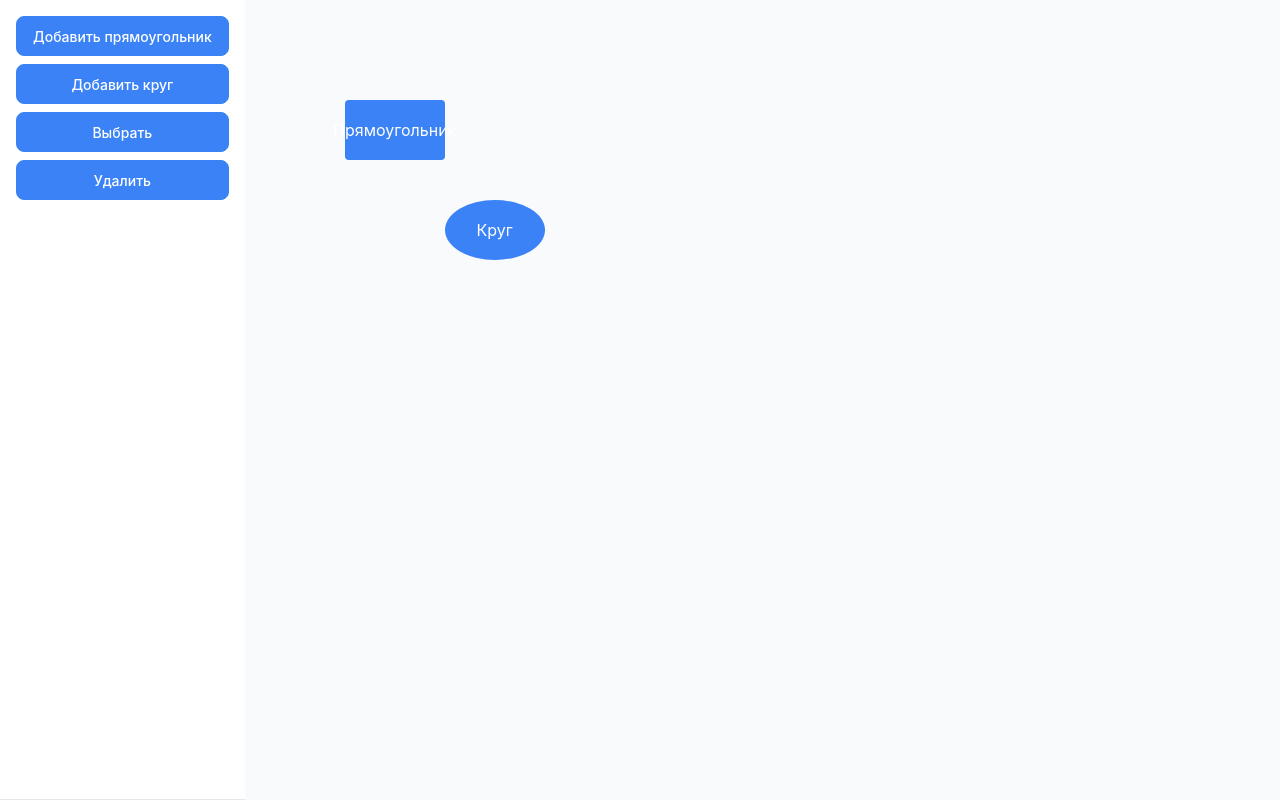
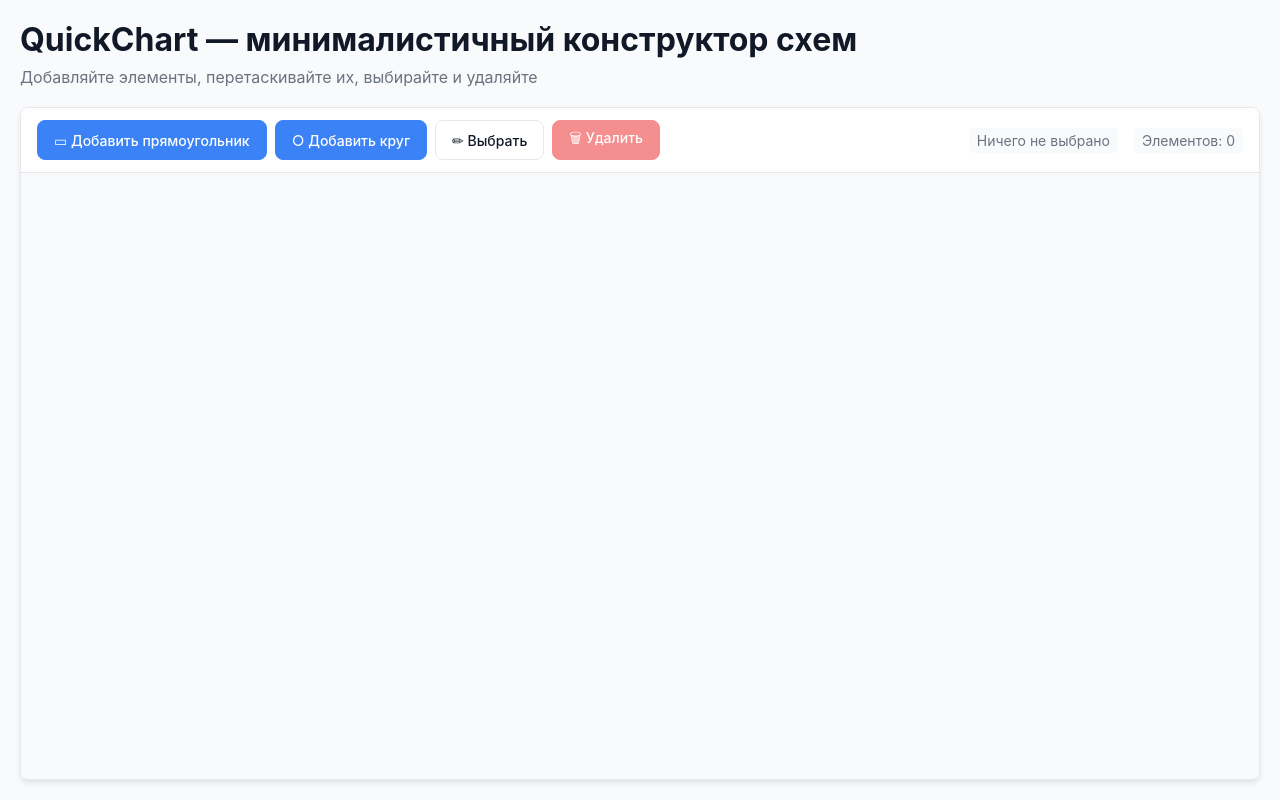
Before and after one commit to Jhon-Crow/quick-flowchart-editor, a React (Vite) app: page / in a window 1280 px wide. Built offline with nearby package versions, Linux system fonts and the light colour scheme.

Commit message:
add zustand storage & interactivity

```diff
--- a/package.json
+++ b/package.json
@@ -16,7 +16,8 @@
   "dependencies": {
     "react": "^19.1.0",
     "react-dom": "^19.1.0",
-    "styled-components": "^6.1.19"
+    "styled-components": "^6.1.19",
+    "zustand": "^5.0.9"
   },
   "devDependencies": {
     "@eslint/js": "^9.25.0",
--- /dev/null
+++ b/src/entities/Node/model/store/useCanvasStore.ts
@@ -0,0 +1,75 @@
+import { create } from 'zustand';
+import type { CanvasNodeType, CanvasStore, NodeType } from '../types';
+
+export const useCanvasStore = create<CanvasStore>((set) => ({
+    // Начальное состояние
+    nodes: [],
+    selectedNodeId: null,
+
+    // Добавление нового элемента
+    addNode: (type: NodeType, x: number, y: number) => {
+        const newNode: CanvasNodeType = {
+            id: `node-${crypto.randomUUID()}`,
+            type,
+            x,
+            y,
+            width: type === 'rectangle' ? 120 : 80,
+            height: type === 'rectangle' ? 80 : 80,
+            text: type === 'rectangle' ? 'Прямоугольник' : 'Круг',
+            isSelected: false,
+        };
+
+        set((state) => ({
+            nodes: [...state.nodes, newNode],
+            selectedNodeId: newNode.id,
+        }));
+    },
+
+    // Обновление позиции элемента
+    updateNodePosition: (id: string, x: number, y: number) => {
+        set((state) => ({
+            nodes: state.nodes.map((node) =>
+                node.id === id ? { ...node, x, y } : node
+            ),
+        }));
+    },
+
+    // Выбор элемента
+    selectNode: (id: string | null) => {
+        set((state) => ({
+            nodes: state.nodes.map((node) => ({
+                ...node,
+                isSelected: node.id === id,
+            })),
+            selectedNodeId: id,
+        }));
+    },
+
+    // Удаление элемента
+    deleteNode: (id: string) => {
+        set((state) => ({
+            nodes: state.nodes.filter((node) => node.id !== id),
+            selectedNodeId: state.selectedNodeId === id ? null : state.selectedNodeId,
+        }));
+    },
+
+    // Очистка выделения
+    clearSelection: () => {
+        set((state) => ({
+            nodes: state.nodes.map((node) => ({
+                ...node,
+                isSelected: false,
+            })),
+            selectedNodeId: null,
+        }));
+    },
+
+    // Обновление текста элемента
+    updateNodeText: (id: string, text: string) => {
+        set((state) => ({
+            nodes: state.nodes.map((node) =>
+                node.id === id ? { ...node, text } : node
+            ),
+        }));
+    },
+}));
--- a/src/entities/Node/ui/Node/CanvasNode.tsx
+++ b/src/entities/Node/ui/Node/CanvasNode.tsx
@@ -1,25 +1,58 @@
 import styled from 'styled-components';
-import type {NodeProps} from "../../model/types.ts";
+import type { CanvasNodeType } from '../../model/types';
+import { useCanvasStore } from '../../model/store/useCanvasStore';
 
+interface NodeProps {
+    node: CanvasNodeType;
+}
 
-const StyledNode = styled.div<{ type: 'rectangle' | 'circle' }>`
+export const CanvasNode = ({ node }: NodeProps) => {
+    const { selectNode } = useCanvasStore();
+
+    const handleClick = (e: React.MouseEvent) => {
+        e.stopPropagation();
+        selectNode(node.id);
+    };
+
+    return (
+        <StyledNode
+            type={node.type}
+            isSelected={node.isSelected}
+            style={{
+                left: node.x,
+                top: node.y,
+                width: node.width,
+                height: node.height,
+            }}
+            onClick={handleClick}
+            data-node-id={node.id}
+        >
+            {node.text}
+        </StyledNode>
+    );
+};
+
+const StyledNode = styled.div<{
+    type: 'rectangle' | 'circle';
+    isSelected: boolean;
+}>`
   position: absolute;
-  width: 100px;
-  height: 60px;
-  background: ${({ theme }) => theme.colors.primary};
-  border-radius: ${({ type }) => (type === 'circle' ? '50%' : '4px')};
+  background: ${({ theme, isSelected }) =>
+    isSelected ? theme.colors.primary : theme.colors.secondary};
+  border-radius: ${({ type }) => (type === 'circle' ? '50%' : '8px')};
   display: flex;
   align-items: center;
   justify-content: center;
   color: white;
   cursor: move;
   user-select: none;
+  padding: 8px;
+  text-align: center;
+  transition: background-color 0.2s;
+  border: 2px solid ${({ theme, isSelected }) =>
+    isSelected ? theme.colors.warning : 'transparent'};
+
+  &:hover {
+    opacity: 0.9;
+  }
 `;
-
-export const CanvasNode = ({ type, x, y, text }: NodeProps) => {
-    return (
-        <StyledNode type={type} style={{ left: x, top: y }}>
-            {text}
-        </StyledNode>
-    );
-};
--- a/src/pages/MainPage/ui/MainPage.tsx
+++ b/src/pages/MainPage/ui/MainPage.tsx
@@ -1,11 +1,30 @@
-import {Canvas} from "../../../widgets/CanvasWidget/ui/Canvas/Canvas.tsx";
-import {Toolbar} from "../../../widgets/CanvasWidget/ui/Toolbar/Toolbar.tsx";
+import styled from 'styled-components';
+import {CanvasWidget} from "../../../widgets/CanvasWidget";
 
 export const MainPage = () => {
     return (
-        <div style={{ display: 'flex' }}>
-            <Toolbar/>
-            <Canvas/>
-        </div>
+        <PageContainer>
+            <Title>QuickChart — минималистичный конструктор схем</Title>
+            <Subtitle>Добавляйте элементы, перетаскивайте их, выбирайте и удаляйте</Subtitle>
+            <CanvasWidget/>
+        </PageContainer>
     );
 };
+
+const PageContainer = styled.div`
+  display: flex;
+  flex-direction: column;
+  height: 100vh;
+  padding: 20px;
+  background: ${({theme}) => theme.colors.background};
+`;
+
+const Title = styled.h1`
+  margin-bottom: 8px;
+  color: ${({theme}) => theme.colors.text.primary};
+`;
+
+const Subtitle = styled.p`
+  margin-bottom: 20px;
+  color: ${({theme}) => theme.colors.text.secondary};
+`;
--- /dev/null
+++ b/src/widgets/CanvasWidget/index.ts
@@ -0,0 +1 @@
+export { CanvasWidget } from './ui/CanvasWidget';
--- /dev/null
+++ b/src/widgets/CanvasWidget/lib/useKeyboardShortcuts.ts
@@ -0,0 +1,24 @@
+import { useEffect } from 'react';
+import {useCanvasStore} from "../../../entities/Node/model/store/useCanvasStore.ts";
+
+export const useKeyboardShortcuts = () => {
+    const { deleteNode, selectedNodeId } = useCanvasStore();
+
+    useEffect(() => {
+        const handleKeyDown = (e: KeyboardEvent) => {
+            // Удаление по клавише Delete или Backspace
+            if ((e.key === 'Delete' || e.key === 'Backspace') && selectedNodeId) {
+                e.preventDefault();
+                deleteNode(selectedNodeId);
+            }
+
+            // Отмена выбора по Escape
+            if (e.key === 'Escape') {
+                // Очистка выделения уже есть в клике на Canvas
+            }
+        };
+
+        window.addEventListener('keydown', handleKeyDown);
+        return () => window.removeEventListener('keydown', handleKeyDown);
+    }, [deleteNode, selectedNodeId]);
+};
--- a/src/widgets/CanvasWidget/ui/Canvas/Canvas.tsx
+++ b/src/widgets/CanvasWidget/ui/Canvas/Canvas.tsx
@@ -1,20 +1,28 @@
 import styled from 'styled-components';
+import {useCanvasStore} from "../../../../entities/Node/model/store/useCanvasStore.ts";
 import {CanvasNode} from "../../../../entities/Node/ui/Node/CanvasNode.tsx";
-import type {Theme} from "../../../../app/styles";
+
+export const Canvas = () => {
+    const { nodes, clearSelection } = useCanvasStore();
+
+    const handleCanvasClick = () => {
+        clearSelection();
+    };
+
+    return (
+        <StyledCanvas onClick={handleCanvasClick}>
+            {nodes.map((node) => (
+                <CanvasNode key={node.id} node={node} />
+            ))}
+        </StyledCanvas>
+    );
+};
 
 const StyledCanvas = styled.div`
   flex: 1;
   position: relative;
-  background: ${({theme}: {theme: Theme}) => theme.colors.background};
+  background: ${({ theme }) => theme.colors.background};
   min-height: 600px;
+  cursor: default;
+  overflow: hidden;
 `;
-
-export const Canvas = () => {
-    return (
-        <StyledCanvas id="canvas">
-            {/* Здесь будут рендериться Node компоненты */}
-            <CanvasNode type="rectangle" x={100} y={100} text="Прямоугольник"/>
-            <CanvasNode type="circle" x={200} y={200} text="Круг"/>
-        </StyledCanvas>
-    );
-};
--- /dev/null
+++ b/src/widgets/CanvasWidget/ui/CanvasWidget.tsx
@@ -0,0 +1,26 @@
+import styled from 'styled-components';
+import { Toolbar } from './Toolbar/Toolbar';
+import { Canvas } from './Canvas/Canvas';
+import { useKeyboardShortcuts } from '../lib/useKeyboardShortcuts';
+
+export const CanvasWidget = () => {
+    useKeyboardShortcuts();
+
+    return (
+        <WidgetContainer>
+            <Toolbar />
+            <Canvas />
+        </WidgetContainer>
+    );
+};
+
+const WidgetContainer = styled.div`
+  display: flex;
+  flex-direction: column;
+  flex: 1;
+  border: 1px solid ${({ theme }) => theme.colors.border};
+  border-radius: 8px;
+  overflow: hidden;
+  background: white;
+  box-shadow: ${({ theme }) => theme.shadows.md};
+`;
--- a/src/widgets/CanvasWidget/ui/Toolbar/Toolbar.tsx
+++ b/src/widgets/CanvasWidget/ui/Toolbar/Toolbar.tsx
@@ -1,23 +1,98 @@
 import styled from 'styled-components';
+import {useCanvasStore} from "../../../../entities/Node/model/store/useCanvasStore.ts";
 import {Button} from "../../../../shared/ui/Button/Button.tsx";
+
+export const Toolbar = () => {
+    const {
+        addNode,
+        deleteNode,
+        selectedNodeId,
+        nodes
+    } = useCanvasStore();
+
+    const handleAddRectangle = () => {
+        addNode('rectangle', 100, 100);
+    };
+
+    const handleAddCircle = () => {
+        addNode('circle', 250, 150);
+    };
+
+    const handleDelete = () => {
+        if (selectedNodeId) {
+            deleteNode(selectedNodeId);
+        }
+    };
+
+    const handleSelect = () => {
+        // В этом режиме выбор происходит по клику на элемент
+        // Эта кнопка может переключать режим или просто быть информативной
+        console.log('Режим выбора активен (кликайте на элементы)');
+    };
+
+    const selectedNode = nodes.find(node => node.id === selectedNodeId);
+
+    return (
+        <StyledToolbar>
+            <ToolbarSection>
+                <Button onClick={handleAddRectangle} variant="primary">
+                    ▭ Добавить прямоугольник
+                </Button>
+                <Button onClick={handleAddCircle} variant="primary">
+                    ○ Добавить круг
+                </Button>
+                <Button onClick={handleSelect} variant="secondary">
+                    ✏ Выбрать
+                </Button>
+                <Button
+                    onClick={handleDelete}
+                    variant="danger"
+                    disabled={!selectedNodeId}
+                >
+                    🗑 Удалить
+                </Button>
+            </ToolbarSection>
+
+            <InfoPanel>
+                {selectedNode ? (
+                    <InfoText>
+                        Выбран: {selectedNode.text} (ID: {selectedNodeId?.slice(0, 8)}...)
+                    </InfoText>
+                ) : (
+                    <InfoText>Ничего не выбрано</InfoText>
+                )}
+                <InfoText>Элементов: {nodes.length}</InfoText>
+            </InfoPanel>
+        </StyledToolbar>
+    );
+};
 
 const StyledToolbar = styled.div`
   display: flex;
-  height: 100vh;
-  flex-direction: column;
-  gap: 8px;
-  padding: 16px;
+  justify-content: space-between;
+  align-items: center;
+  padding: 12px 16px;
   background: ${({ theme }) => theme.colors.surface};
   border-bottom: 1px solid ${({ theme }) => theme.colors.border};
+  flex-wrap: wrap;
+  gap: 16px;
 `;
 
-export const Toolbar = () => {
-    return (
-        <StyledToolbar>
-            <Button>Добавить прямоугольник</Button>
-            <Button>Добавить круг</Button>
-            <Button>Выбрать</Button>
-            <Button>Удалить</Button>
-        </StyledToolbar>
-    );
-};
+const ToolbarSection = styled.div`
+  display: flex;
+  gap: 8px;
+  flex-wrap: wrap;
+`;
+
+const InfoPanel = styled.div`
+  display: flex;
+  gap: 16px;
+  color: ${({ theme }) => theme.colors.text.secondary};
+  font-size: 14px;
+`;
+
+const InfoText = styled.span`
+  padding: 4px 8px;
+  background: ${({ theme }) => theme.colors.background};
+  border-radius: 4px;
+`;
```
Also changed, not shown: src/entities/Node/model/lib/node-halpers.ts (added, +20 -0 lines), src/entities/Node/model/types.ts (+24 -4 lines), 1 other file (tests, documents, lock files or other folders).
